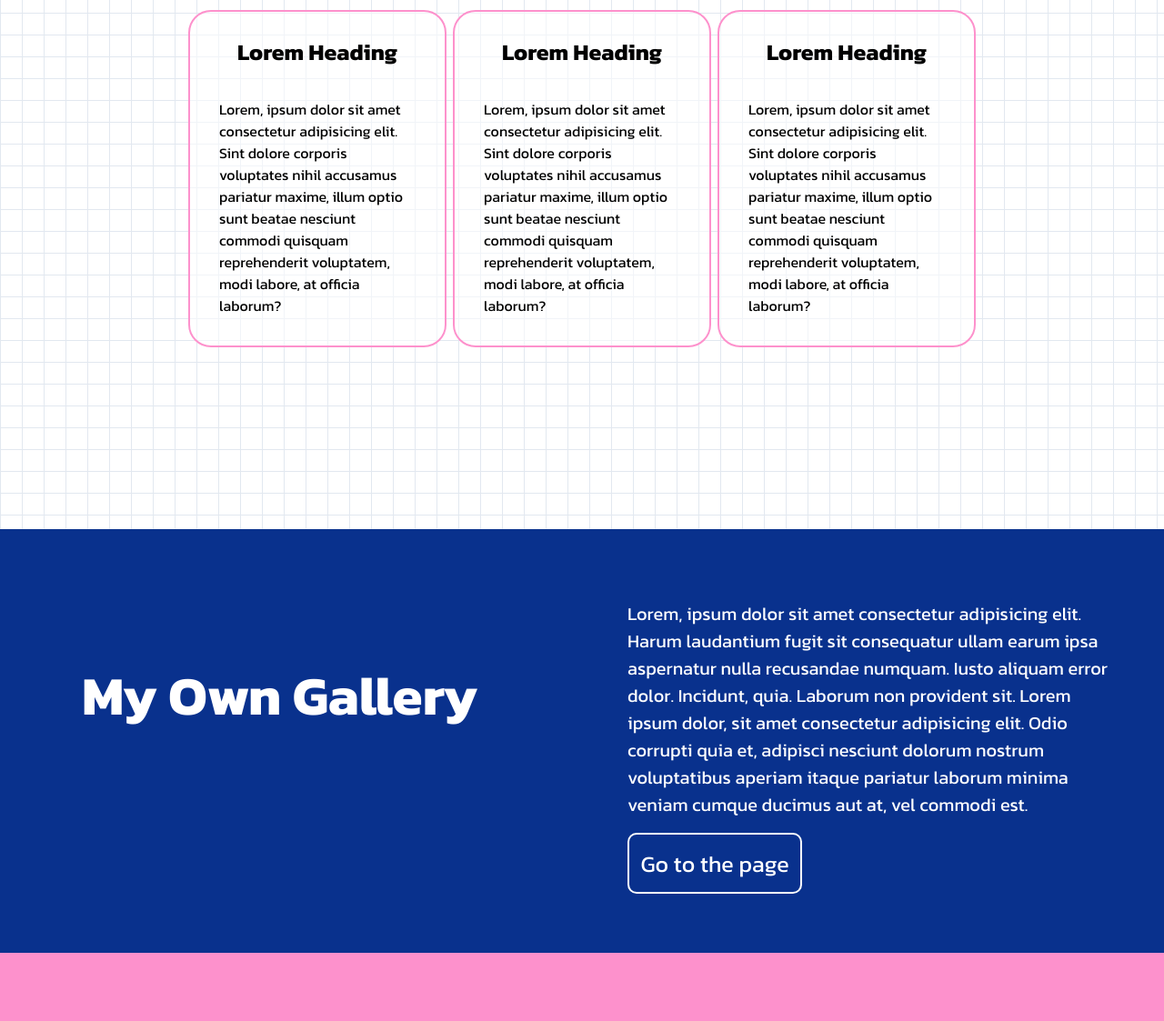
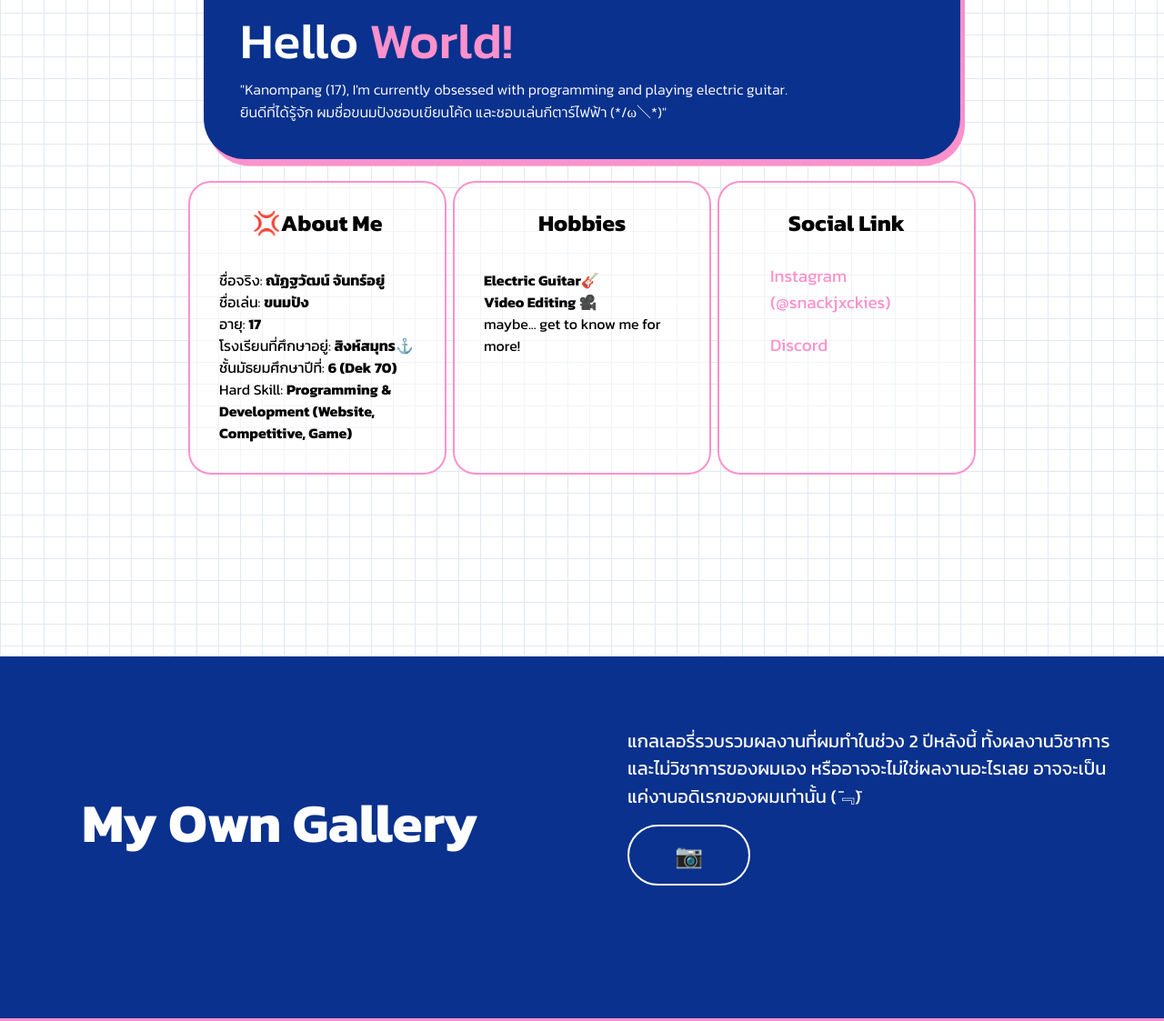
Before and after one commit to SnackJackies/NextGenPortfolio, a plain HTML site: page pages/index.html in a window 1280 px wide. Shown: the part 298-1421 px from the top of the page at 91% size. Drawn offline with Linux system fonts and the light colour scheme; no server answers.

Commit message:
last until more decoration available...

```diff
--- a/message.json
+++ b/message.json
@@ -1,6 +1,6 @@
 {
-    "card1" : "awa",
-    "card2" : "",
-    "myowngallery" : "",
-    "fakbok" : ""
+    "card1" : "ชื่อจริง: <b>ณัฏฐวัฒน์ จันทร์อยู่</b> <br>ชื่อเล่น: <b>ขนมปัง</b><br>อายุ: <b>17</b><br>โรงเรียนที่ศึกษาอยู่: <b>สิงห์สมุทร⚓</b><br>ชั้นมัธยมศึกษาปีที่: <b>6 (Dek 70)</b><br>Hard Skill: <b>Programming & Development (Website, Competitive, Game)",
+    "card2" : "<b>Electric Guitar🎸<br>Video Editing 🎥</b><br>maybe... get to know me for more!",
+    "myowngallery" : "แกลเลอรี่รวบรวมผลงานที่ผมทำในช่วง 2 ปีหลังนี้ ทั้งผลงานวิชาการและไม่วิชาการของผมเอง หรืออาจจะไม่ใช่ผลงานอะไรเลย อาจจะเป็นแค่งานอดิเรกของผมเท่านั้น (ˉ﹃ˉ)",
+    "fakbok" : "มีอะไรอยากบอกกัน สามารถทิ้งข้อความไว้ได้ คุณสามารถฝากข้อความให้ผม หรืออ่านข้อความที่มีคนพิมพ์ทิ้งไว้กับผมได้แบบไม่ระบุตัวตน (¬‿¬)"
 }
--- a/pages/index.html
+++ b/pages/index.html
@@ -10,26 +10,31 @@
     <div class="upper-card">
         <div class="centify">
             <div>
-                <img src="resources/profile.png" alt="mypfp" height="175">
+                <img src="../resources/profile.png" alt="mypfp" height="175">
             </div>
         </div>
         <div class="heading fade-in">
-            <p id="title">Hello <span>World</span></p>
-            <span id="heading-desc">"Kanompang (17), I'm currently obsessed with programming and playing electric guitar.<br>"</span>
+            <p id="title">Hello <span>World!</span></p>
+            <span id="heading-desc">"Kanompang (17), I'm currently obsessed with programming and playing electric guitar.<br>ยินดีที่ได้รู้จัก ผมชื่อขนมปังชอบเขียนโค้ด และชอบเล่นกีตาร์ไฟฟ้า (*/ω＼*)"</span>
         </div>
     </div>
     <div class="rows-card fade-in-slower">
         <div class="status-card hoverable">
-            <h3>Lorem Heading</h3>
+            <h3>💢About Me</h3>
             <p id="card1">Lorem, ipsum dolor sit amet consectetur adipisicing elit. Sint dolore corporis voluptates nihil accusamus pariatur maxime, illum optio sunt beatae nesciunt commodi quisquam reprehenderit voluptatem, modi labore, at officia laborum?</p>
         </div>
         <div class="status-card hoverable">
-            <h3>Lorem Heading</h3>
+            <h3>Hobbies</h3>
             <p id="card2">Lorem, ipsum dolor sit amet consectetur adipisicing elit. Sint dolore corporis voluptates nihil accusamus pariatur maxime, illum optio sunt beatae nesciunt commodi quisquam reprehenderit voluptatem, modi labore, at officia laborum?</p>
         </div>
         <div class="status-card hoverable">
-            <h3>Lorem Heading</h3>
-            <p>Lorem, ipsum dolor sit amet consectetur adipisicing elit. Sint dolore corporis voluptates nihil accusamus pariatur maxime, illum optio sunt beatae nesciunt commodi quisquam reprehenderit voluptatem, modi labore, at officia laborum?</p>
+            <h3>Social Link</h3>
+            <div>
+                <a href="https:/instagram.com/snackjxckies">Instagram (@snackjxckies)</a>
+            </div>
+            <div>
+                <a href="https:/discord.com/snackjxckies">Discord</a>
+            </div>
         </div>
     </div>
     <div class="middle-bg fade-in" style="background: var(--base);">
@@ -37,14 +42,14 @@
             <h4>My Own Gallery</h4>
         </div>
         <div>
-            <p>Lorem, ipsum dolor sit amet consectetur adipisicing elit. Harum laudantium fugit sit consequatur ullam earum ipsa aspernatur nulla recusandae numquam. Iusto aliquam error dolor. Incidunt, quia. Laborum non provident sit. Lorem ipsum dolor, sit amet consectetur adipisicing elit. Odio corrupti quia et, adipisci nesciunt dolorum nostrum voluptatibus aperiam itaque pariatur laborum minima veniam cumque ducimus aut at, vel commodi est.</p>
-            <a href="pages/gallery.html">Go to the page</a>
+            <p id="myowngallery">Lorem, ipsum dolor sit amet consectetur adipisicing elit. Harum laudantium fugit sit consequatur ullam earum ipsa aspernatur nulla recusandae numquam. Iusto aliquam error dolor. Incidunt, quia. Laborum non provident sit. Lorem ipsum dolor, sit amet consectetur adipisicing elit. Odio corrupti quia et, adipisci nesciunt dolorum nostrum voluptatibus aperiam itaque pariatur laborum minima veniam cumque ducimus aut at, vel commodi est.</p>
+            <a href="../pages/gallery.html">📷</a>
         </div>
     </div>
     <div class="middle-bg fade-in" style="background-color: var(--special)">
-        <div>
-            <p>Lorem, ipsum dolor sit amet consectetur adipisicing elit. Harum laudantium fugit sit consequatur ullam earum ipsa aspernatur nulla recusandae numquam. Iusto aliquam error dolor. Incidunt, quia. Laborum non provident sit. Lorem ipsum dolor, sit amet consectetur adipisicing elit. Odio corrupti quia et, adipisci nesciunt dolorum nostrum voluptatibus aperiam itaque pariatur laborum minima veniam cumque ducimus aut at, vel commodi est.</p>
-            <a href="pages/mail.html">Go to the page</a>
+        <div >
+            <p id="fakbok">Lorem, ipsum dolor sit amet consectetur adipisicing elit. Harum laudantium fugit sit consequatur ullam earum ipsa aspernatur nulla recusandae numquam. Iusto aliquam error dolor. Incidunt, quia. Laborum non provident sit. Lorem ipsum dolor, sit amet consectetur adipisicing elit. Odio corrupti quia et, adipisci nesciunt dolorum nostrum voluptatibus aperiam itaque pariatur laborum minima veniam cumque ducimus aut at, vel commodi est.</p>
+            <a href="../pages/mail.html">📩</a>
         </div>
         <div>
             <h4>What would you like to say to me?</h4>
--- a/script.js
+++ b/script.js
@@ -20,8 +20,11 @@ let img2025 = []
 const card1 = document.querySelector("#card1");
 const card2 = document.querySelector("#card2");
 
+const myowngallery = document.querySelector("#myowngallery");
+const fakbok = document.querySelector("#fakbok")
+
 if (card1 && card2) {
-    fetch("message.json")
+    fetch("../message.json")
     .then((response) => {
 
         return response.text()
@@ -30,8 +33,11 @@ if (card1 && card2) {
         let messageList = JSON.parse(text)
 
 
-        card1.textContent = messageList.card1
-        card2.textContent = messageList.card2
+        card1.innerHTML = messageList.card1
+        card2.innerHTML = messageList.card2
+
+        myowngallery.innerHTML = messageList.myowngallery;
+        fakbok.innerHTML = messageList.fakbok;
     })
 }
 
@@ -109,8 +115,6 @@ if (mail_btn) {
 })
 }
 
-
-
 if (gallery_2026 && gallery_2025) {
     for (image of img2026) {
     gallery_2026.innerHTML += image;
--- a/style.css
+++ b/style.css
@@ -47,15 +47,6 @@ html, body {
   transition: 0.2s;
 }
 
-a {
-    transition: 0.4s;
-}
-
-a:hover {
-    transform: scale(1.2);
-    transition: 0.2s;
-    color: white;
-}
 
 .hoverable:hover {
     transform: scale(1.05);
@@ -103,7 +94,7 @@ a:hover {
 
 #title {
     margin: 0;
-    font-size: 35px;
+    font-size: 55px;
 }
 
 
@@ -129,6 +120,19 @@ a:hover {
 
 .status-card p {
     margin: 2em;
+}
+
+.status-card a {
+    font-size: 19px;
+    text-decoration: none;
+    color: var(--special);
+    margin-bottom: 17.5px;
+}
+
+.status-card div {
+    display: flex;
+    justify-content: space-between;
+    margin: 0em 3.5em;
 }
 
 .middle-bg {
@@ -157,9 +161,9 @@ a:hover {
 
 .middle-bg a {
     color: var(--secondary);
-    padding: 0.5em;
+    padding: 0.5em 2em;
     border: 2px solid white;
-    border-radius: 10px;
+    border-radius: 45px;
     text-decoration: none;
     text-align: center;
     font-size: 25px;
```
Also changed, not shown: pages/gallery.html (+3 -3 lines), pages/mail.html (+3 -3 lines).
